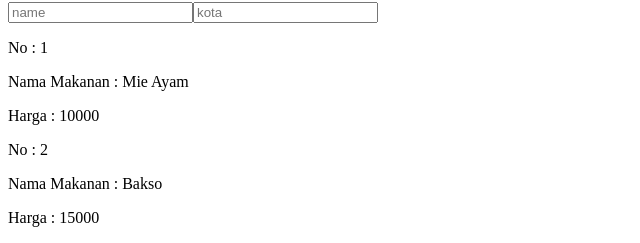
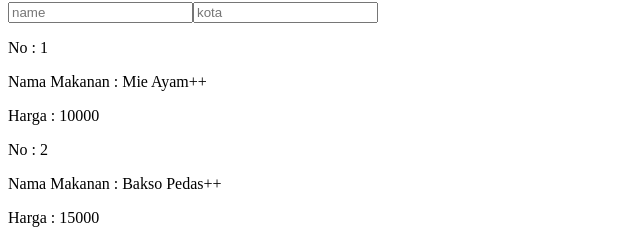
Before and after one commit to RandyReiza/hello-react, a React (Create React App) app: page / in a window 1280 px wide. Shown: the part 310-553 px from the top of the page, without its empty margins (0-640 px from the left). Built offline with nearby package versions, Linux system fonts and the light colour scheme.

Commit message:
Lists dan Keys dari Props

```diff
--- a/src/components/App.js
+++ b/src/components/App.js
@@ -1,19 +1,38 @@
-import React, { Component } from 'react';
-import Header from './Header';
-import Top from './Top';
-import Main from './Main';
-import Footer from './Footer';
-import List from './List';
+import React, {Component} from "react";
+import Header from "./Header";
+import Top from "./Top";
+import Main from "./Main";
+import Footer from "./Footer";
+import List from "./List";
 
 class App extends Component {
   render() {
     return (
       <div>
-        <Header list="3 Terbaik"/>
+        <Header list="3 Terbaik" />
         <Top />
-        <Main />
+        <Main
+          menuMakanan={[
+            {
+              nama: "Mie Ayam++",
+              harga: 10000
+            },
+            {
+              nama: "Bakso Pedas++",
+              harga: 15000
+            },
+            {
+              nama: "Mie Ayam Bakso",
+              harga: 20000
+            },
+            {
+              nama: "Soto",
+              harga: 10000
+            }
+          ]}
+        />
         <List />
-        <Footer name="Makanan Nusantara" tahun="1990"/>
+        <Footer name="Makanan Nusantara" tahun="1990" />
       </div>
     );
   }
--- a/src/components/Main.js
+++ b/src/components/Main.js
@@ -8,25 +8,7 @@ class Main extends Component {
       title: "Menu Makanan",
       title2: "Menu Minuman",
       inputValue: "",
-      inputKota: "",
-      menuMakanan: [
-        {
-          nama: "Mie Ayam",
-          harga: 10000
-        },
-        {
-          nama: "Bakso",
-          harga: 15000
-        },
-        {
-          nama: "Mie Ayam Bakso",
-          harga: 20000
-        },
-        {
-          nama: "Soto",
-          harga: 10000
-        }
-      ]
+      inputKota: ""
     };
     this.rubahData = this.rubahData.bind(this);
     this.handleChange = this.handleChange.bind(this);
@@ -77,7 +59,7 @@ class Main extends Component {
           placeholder="kota"
         />
 
-        {this.state.menuMakanan.map((data, index) => {
+        {this.props.menuMakanan.map((data, index) => {
           console.log(data);
           return (
             <div key={index}>
```
